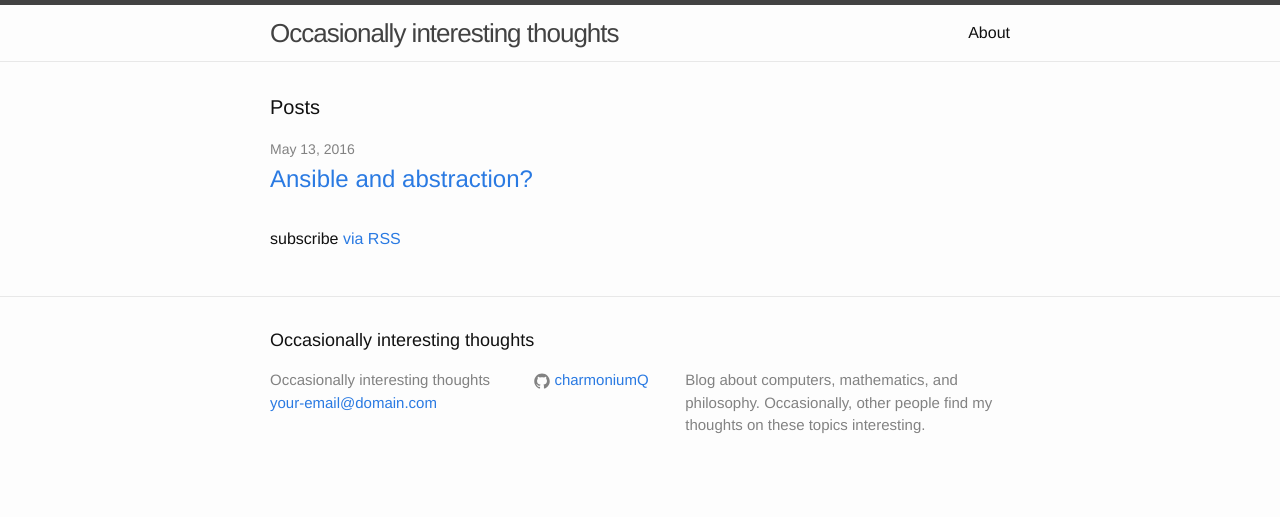
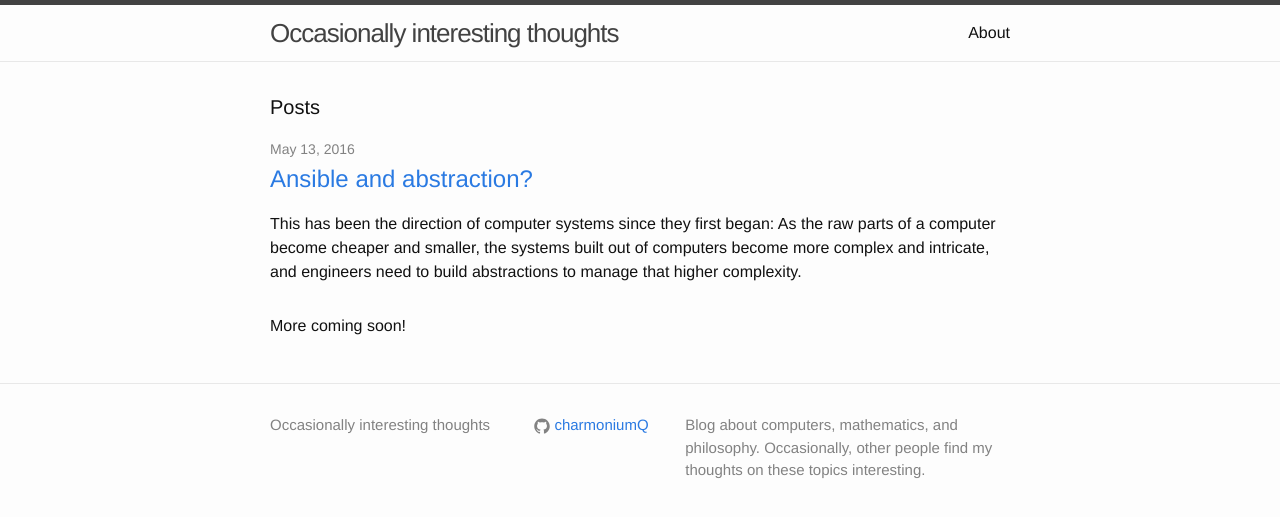
Before and after one commit to charmoniumQ/blog-content, a Jekyll site: the page built from blog-content/index.html, in a window 1280 px wide. Shown: the top 517 px of the page. Built offline with Jekyll 4.4.1, drawn with Linux system fonts in a browser that asks for light colours.

Commit message:
typo fix

```diff
--- a/blog-content/_includes/footer.html
+++ b/blog-content/_includes/footer.html
@@ -2,13 +2,13 @@
 
   <div class="wrapper">
 
-    <h2 class="footer-heading">{{ site.title }}</h2>
+    <!-- <h2 class="footer-heading">{{ site.title }}</h2> -->
 
     <div class="footer-col-wrapper">
       <div class="footer-col footer-col-1">
         <ul class="contact-list">
           <li>{{ site.title }}</li>
-          <li><a href="mailto:{{ site.email }}">{{ site.email }}</a></li>
+          <!-- <li><a href="mailto:{{ site.email }}">{{ site.email }}</a></li> -->
         </ul>
       </div>
 
--- a/blog-content/_posts/2016-05-13-ansible-and-abstraction.markdown
+++ b/blog-content/_posts/2016-05-13-ansible-and-abstraction.markdown
@@ -3,32 +3,37 @@ layout: post
 title:  "Ansible and abstraction?"
 date:   2016-05-13 12:53:38 -0500
 categories: linux
+excerpt: >
+  This has been the direction of computer systems since they first began: As the
+  raw parts of a computer become cheaper and smaller, the systems built out of
+  computers become more complex and intricate, and engineers need to build
+  abstractions to manage that higher complexity.
 ---
 
 You could do everything that is done with a configuration management tool like
 ansible through standard shell scripts. Configuration managers just gives you a
 higher level of abstraction, which gives two advantages: ease of use and more
-generalization at the cost of granularity.
+generalization at the cost of speed and granularity.
 
-Configuration mangement is so good
+Configuration management is so good
 ----
 
 High-level commands make configuration through ansible much easier than
-configuration through shell. For example, without `lineinfile`, I would have to
-use a `sed` script, but `sed` is comparatively more dificult to understand. The
-more important advantage is that ansible configuration is more general. It can
-be reused on many systems across different OSes and with different
-parameters. Not all ansible playbooks are cross-platform, and conversely it is
-possible for shell scripts to be cross platform, it is just much more difficult
-and less common.
+configuration through shell. For example, without ansible's `lineinfile`, I
+would have to use a `sed` script, but `sed` is comparatively more difficult to
+understand. The more important advantage is that ansible configuration is more
+general. It can be reused on many systems across different OSes and with
+different parameters. Not all ansible playbooks are cross-platform, and
+conversely it is possible for shell scripts to be cross platform, it is just
+much more difficult and less common.
 
 Configuration management is so bad
 ----
 
 But all of these things mean that it is slower than a traditional shell
 script. A single command like `lineinfile` goes through many more layers before
-it gets down to actually changing a line in a file. And the increased
-generality acheived by ignoring specific details results in a loss of
+it gets down to actually changing a line in a file. Meanwhile, the increased
+generality achieved by ignoring specific details results in a loss of
 granularity. Sometimes you need to do a very specific operation like use
 specialized flags on `apt-get` for which there is no option in ansible's
 `apt_package` module.
@@ -41,16 +46,17 @@ raw parts of a computer become cheaper and smaller, the systems built out of
 computers become more complex and intricate, and engineers need to build
 abstractions to manage that higher complexity. This is why C++ was built from C
 and why C was built from assembly. The only way to manage increasing complexity
-is with increasing abstraction at the cost of decreasing granularity and
-speed. (Perhaps the overall speed would be faster, but that would be from
-hardware improvements. Try running modern software on an old computer. Perhaps
-I should say decreasing 'directness' instead).
+is with increasing abstraction which provides ease of use and reusability at
+the cost of granularity and speed. (It is possible that the overall speed would
+be faster, but that would be from hardware improvements. Try running modern
+software on an old computer. Perhaps I should say 'directness'
+instead of 'speed').
 
 Everyone likes the future
 ----
 
 I can't wait to see what the future holds. It will probably be much more
-complex. It's designers would speak a few words and it would have the same
+complex. Its designers would speak a few words and it would have the same
 impact as our designers speaking several volumes. Finally they would be free
 from mindless minutiae and would be able to focus on critical big-picture
 tasks. But in all likelihood, they would see the same problem we do today, just
--- a/blog-content/index.html
+++ b/blog-content/index.html
@@ -14,10 +14,15 @@ layout: default
         <h2>
           <a class="post-link" href="{{ post.url | prepend: site.baseurl }}">{{ post.title }}</a>
         </h2>
+		<p>
+		  {{ post.excerpt }}
+		</p>
       </li>
     {% endfor %}
   </ul>
 
-  <p class="rss-subscribe">subscribe <a href="{{ "/feed.xml" | prepend: site.baseurl }}">via RSS</a></p>
+  <p>More coming soon!</p>
+
+  <!-- <p class="rss-subscribe">subscribe <a href="{{ "/feed.xml" | prepend: site.baseurl }}">via RSS</a></p> -->
 
 </div>
```
Also changed, not shown: 1 other file.
